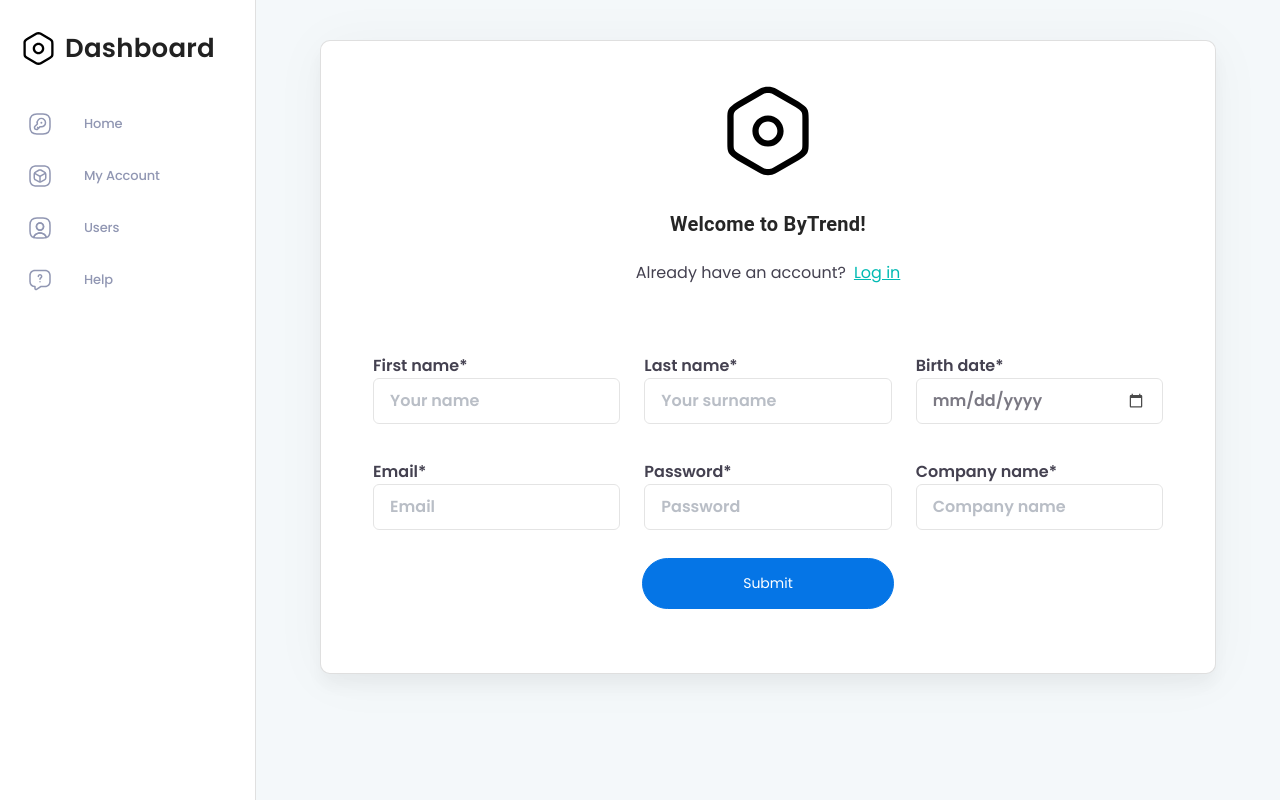
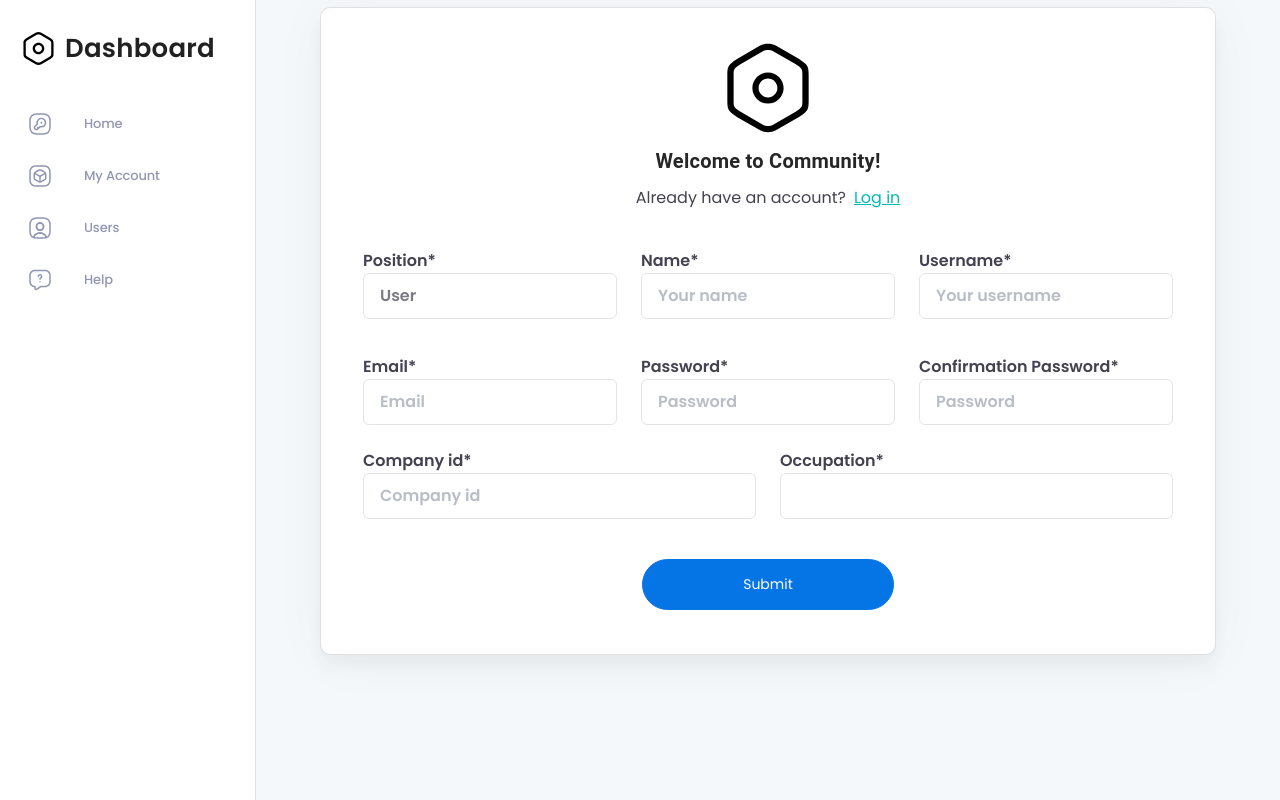
Before and after one commit to shakhbozpulatov/Community_Front, a Vue app: page /register in a window 1280 px wide. Built offline with nearby package versions, Linux system fonts and the light colour scheme; what vue-animate-number would draw is missing.

Commit message:
login register done for admin

```diff
--- a/src/App.vue
+++ b/src/App.vue
@@ -39,7 +39,7 @@ export default {
 <style lang="scss" scoped>
 @import url("https://fonts.googleapis.com/css2?family=Poppins:ital,wght@0,100;0,200;0,300;0,400;0,500;0,600;0,700;0,800;0,900;1,100;1,200;1,300;1,400;1,500;1,600;1,700;1,800;1,900&display=swap");
 #app {
-  background: #81cdff31;
+  background: #81cdff27;
   font-family: "Poppins", sans-serif;
 }
 .container {
--- a/src/views/Home.vue
+++ b/src/views/Home.vue
@@ -9,7 +9,7 @@
               The most popular peer to peer lending at SEA
             </p>
             <router-link to="Register">
-              <button class="index-btn">Create your company</button>
+              <button class="index-btn">Registration</button>
             </router-link>
           </div>
           <div class="circles-svg">
@@ -31,6 +31,23 @@
           <div>
             <h3 class="title">Hello Again!</h3>
             <p class="text">Welcome Back</p>
+            <template>
+              <v-card color="basil">
+                <v-tabs
+                  v-model="tab"
+                  background-color="transparent"
+                  color="basil"
+                  grow
+                >
+                  <v-tab v-for="item in items" :key="item">
+                    {{ item }}
+                  </v-tab>
+                </v-tabs>
+
+                <v-tabs-items v-model="tab">
+                  <v-tab-item v-for="item in items" :key="item">
+                    <v-card color="basil">
+                      <v-card-text>
                         <form @submit.prevent="loginSubmit" class="form">
                           <div class="input-wrapper">
                             <svg
@@ -85,6 +102,12 @@
                             <a href="#"><p class="text">Forgot Password</p> </a>
                           </div>
                         </form>
+                      </v-card-text>
+                    </v-card>
+                  </v-tab-item>
+                </v-tabs-items>
+              </v-card>
+            </template>
           </div>
         </div>
       </div>
@@ -98,6 +121,8 @@ export default {
   name: "Home",
   data() {
     return {
+      tab: null,
+      items: ["Admin", "User"],
       loginData: {
         email: null,
         password: null,
@@ -138,7 +163,15 @@ export default {
   padding: 0 !important;
   box-sizing: border-box;
 }
-
+.basil {
+  background-color: #81cdff31 !important;
+}
+.basil--text {
+  color: #356859 !important;
+}
+.v-card__text {
+  padding: 32px !important;
+}
 .row {
   .index-page {
     display: flex;
--- a/src/views/Register.vue
+++ b/src/views/Register.vue
@@ -3,19 +3,31 @@
     <section class="form-section">
       <div class="card">
         <img class="logo-img" src="@/assets/images/logo.svg" alt="" />
-        <h3 class="title">Welcome to ByTrend!</h3>
+        <h3 class="title">Welcome to Community!</h3>
         <div class="d-flex justify-content-center flex">
           <p class="text">Already have an account?</p>
-          <router-link to="#"><p class="text-login">Log in</p></router-link>
+          <router-link to="/login"
+            ><p class="text-login">Log in</p></router-link
+          >
         </div>
         <form @submit.prevent="loginSubmit" class="form">
           <div class="names-group">
             <div class="row">
               <div class="col-md-4">
                 <div class="label-input-wrapper">
-                  <label for="first-name">First name*</label>
+                  <label for="date">Position*</label>
+                  <select v-model="position" class="form-input">
+                    <option value="admin">Admin</option>
+                    <option selected value="user">User</option>
+                  </select>
+                </div>
+              </div>
+              <div class="col-md-4">
+                <div class="label-input-wrapper">
+                  <label for="first-name">Name*</label>
                   <input
-                    v-model="registerData.name"
+                    class="form-input"
+                    v-model="registerAdminData.name"
                     type="text"
                     placeholder="Your name"
                   />
@@ -23,18 +35,13 @@
               </div>
               <div class="col-md-4">
                 <div class="label-input-wrapper">
-                  <label for="first-name">Last name*</label>
+                  <label for="first-name">Username*</label>
                   <input
-                    v-model="registerData.surname"
+                    class="form-input"
+                    v-model="registerAdminData.username"
                     type="text"
-                    placeholder="Your surname"
+                    placeholder="Your username"
                   />
-                </div>
-              </div>
-              <div class="col-md-4">
-                <div class="label-input-wrapper">
-                  <label for="date">Birth date*</label>
-                  <input type="date" name="date" id="date" />
                 </div>
               </div>
             </div>
@@ -44,7 +51,8 @@
                 <div class="label-input-wrapper">
                   <label for="first-name">Email*</label>
                   <input
-                    v-model="registerData.email"
+                    class="form-input"
+                    v-model="registerAdminData.email"
                     type="email"
                     placeholder="Email"
                   />
@@ -54,7 +62,8 @@
                 <div class="label-input-wrapper">
                   <label for="first-name">Password*</label>
                   <input
-                    v-model="registerData.password"
+                    class="form-input"
+                    v-model="registerAdminData.password"
                     type="password"
                     placeholder="Password"
                   />
@@ -62,16 +71,57 @@
               </div>
               <div class="col-md-4">
                 <div class="label-input-wrapper">
-                  <label for="date">Company name*</label>
+                  <label for="first-name">Confirmation Password*</label>
                   <input
-                    v-model="registerData.company_name"
-                    type="text"
-                    placeholder="Company name"
+                    class="form-input"
+                    v-model="registerAdminData.password_confirmation"
+                    type="password"
+                    placeholder="Password"
                   />
                 </div>
               </div>
+              <div class="row">
+                <div class="col-md-6">
+                  <div v-if="position == 'admin'" class="label-input-wrapper">
+                    <label for="date">Company name*</label>
+                    <input
+                      class="form-input"
+                      v-model="registerAdminData.company_name"
+                      type="text"
+                      placeholder="Company name"
+                    />
+                  </div>
+                  <div v-else class="label-input-wrapper">
+                    <label for="date">Company id*</label>
+                    <input
+                      class="form-input"
+                      v-model="registerAdminData.companyId"
+                      type="text"
+                      placeholder="Company id"
+                    />
+                  </div>
+                </div>
+                <div v-if="position == 'user'" class="col-md-6">
+                  <div class="label-input-wrapper">
+                    <label for="date">Occupation*</label>
+                    <select
+                      v-model="registerUserData.occupation"
+                      class="form-input"
+                    >
+                      <option selected value="Front Ender">Front Ender</option>
+                      <option value="Back Ender">Back Ender</option>
+                      <option value="Full Stack">Full Stack</option>
+                      <option value="PM">PM</option>
+                      <option value="Graphic Designer">Graphic Designer</option>
+                      <option value="SMM">SMM</option>
+                      <option value="Marketolog">Marketolog</option>
+                      <option value="Marketolog">Devops</option>
+                    </select>
+                  </div>
+                </div>
+              </div>
             </div>
-            <div class="btn-group mt-4">
+            <div class="btn-group mt-7">
               <button class="button" type="submit">Submit</button>
             </div>
           </div>
@@ -85,35 +135,46 @@ import axios from "axios";
 export default {
   data() {
     return {
-      registerData: {
-        firstname: null,
-        surname: null,
+      position: "user",
+      registerAdminData: {
+        name: null,
+        username: null,
         email: null,
         password: null,
+        password_confirmation: null,
         company_name: null,
-        // birthday: null,
       },
+      registerUserData: {
+        name: null,
+        username: null,
+        email: null,
+        password: null,
+        password_confirmation: null,
+        occupation: null,
+      }
     };
   },
   methods: {
     loginSubmit() {
       axios
-        .post("http://localhost:5000/api/superuser/register/", {
-          name: this.registerData.name,
-          surname: this.registerData.surname,
-          email: this.registerData.email,
-          password: this.registerData.password,
-          company_name: this.registerData.company_name,
-          // birthday: this.registerData.birthday,
+        .post("http://localhost:5000/api/admins/register/", {
+          name: this.registerAdminData.name,
+          username: this.registerAdminData.username,
+          email: this.registerAdminData.email,
+          password: this.registerAdminData.password,
+          password_confirmation: this.registerAdminData.password_confirmation,
+          company_name: this.registerAdminData.company_name,
+          occupation: this.registerAdminData.occupation,
         })
         .then((res) => {
-          console.log("superuser", res);
-          this.registerData.name = null;
-          this.registerData.surname = null;
-          this.registerData.email = null;
-          this.registerData.password = null;
-          this.registerData.company_name = null;
-          // this.registerData.birthday = null;
+          console.log("admins", res);
+          this.registerAdminData.name = null;
+          this.registerAdminData.username = null;
+          this.registerAdminData.email = null;
+          this.registerAdminData.password = null;
+          this.registerAdminData.password_confirmation = null;
+          this.registerAdminData.company_name = null;
+          this.registerAdminData.occupation = null;
           if (res.statusText == "OK") {
             this.$router.push("/");
           }
@@ -140,13 +201,13 @@ body {
   background: #f4f8fa;
   height: 100vh;
   .form-section {
-    padding-top: 40px;
+    padding-top: 7px;
     .card {
       background: #ffffff;
       box-shadow: 0px 12px 16px rgba(0, 0, 0, 0.04),
         0px 4px 56px rgba(0, 0, 0, 0.04);
       border-radius: 10px;
-      padding: 40px;
+      padding: 30px;
       max-width: 896px;
       margin: 0 auto;
       text-align: center;
@@ -161,7 +222,7 @@ body {
         font-size: 29px;
         line-height: 39px;
         color: rgba(0, 0, 0, 0.85);
-        margin: 24px 0 16px;
+        margin: 4px 0;
       }
       .text,
       .text-login {
@@ -169,7 +230,7 @@ body {
         font-size: 16px;
         line-height: 26px;
         color: #444150;
-        margin-bottom: 56px;
+        margin-bottom: 26px;
       }
       .text-login {
         color: #01bab3;
@@ -179,7 +240,7 @@ body {
       .form {
         text-align: left;
         .names-group {
-          margin-bottom: 24px;
+          margin-bottom: 14px;
           gap: 16px;
           label {
             font-family: Poppins, sans-serif;
@@ -189,7 +250,7 @@ body {
             color: #444150;
             display: block;
           }
-          input {
+          .form-input {
             background: #ffffff;
             border: 1px solid #d9d9d9;
             box-sizing: border-box;
```
Also changed, not shown: 1 other file (tests, documents, lock files or other folders). Lines whose indentation alone changed are shown as unchanged.
